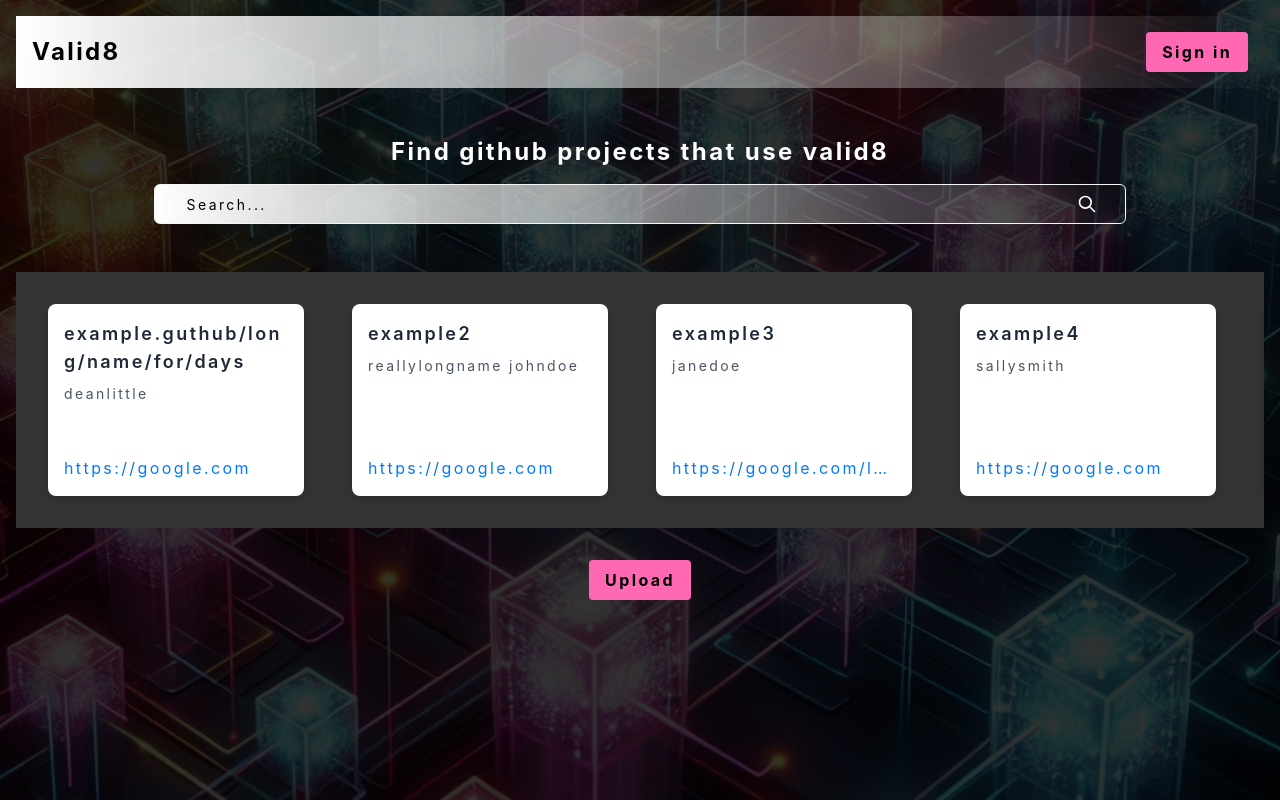
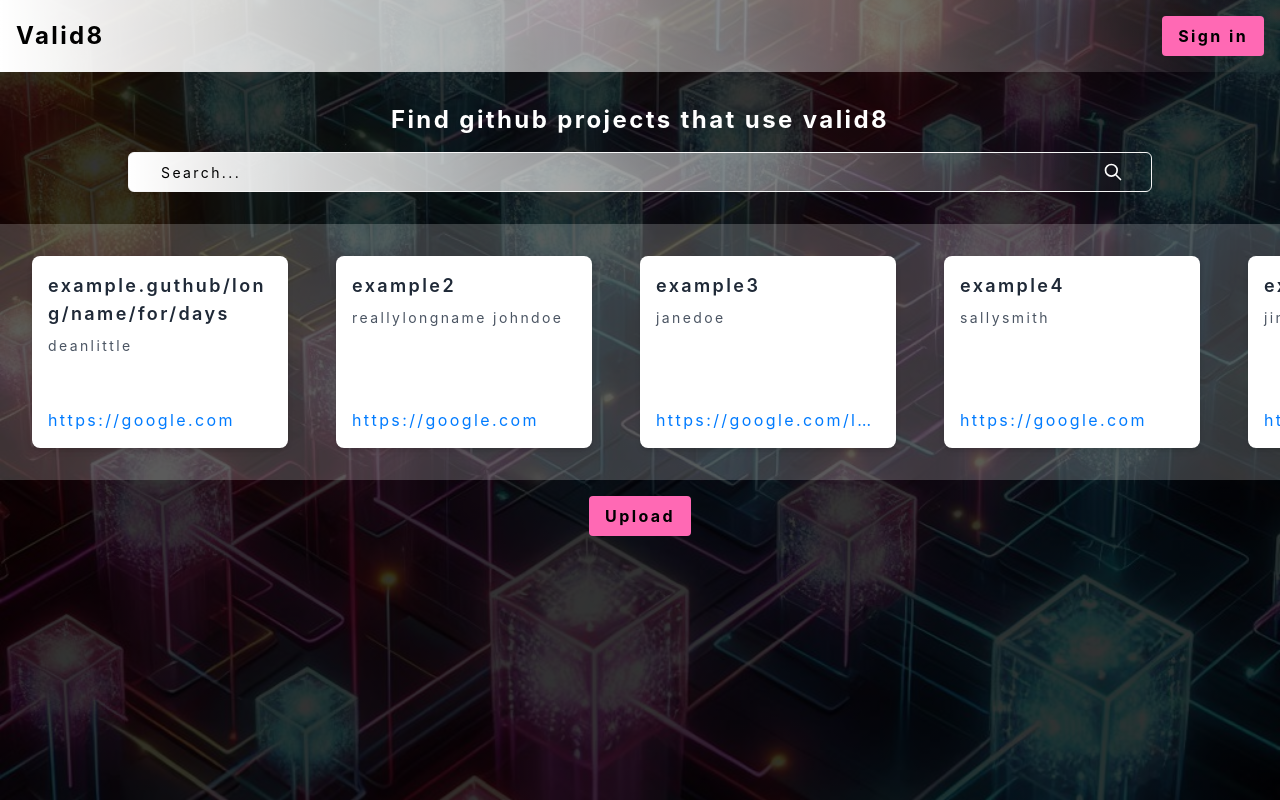
Before and after one commit to timknapp12/valid8-fe, a React (Create React App) app: page / in a window 1280 px wide. Built offline with nearby package versions, Linux system fonts and the light colour scheme.

Commit message:
add 0 padding to home track

```diff
--- a/src/components/Track.tsx
+++ b/src/components/Track.tsx
@@ -5,9 +5,9 @@ import { TrackProps } from '../types';
 
 export const Track: React.FC<TrackProps> = ({ items }) => {
   return (
-    <div className='w-full bg-darkGray overflow-x-auto'>
+    <div className='w-full  overflow-x-auto bg-white bg-opacity-20'>
       <div className='inline-block min-w-full'>
-        <Row className='p-4 gap-4 flex-nowrap'>
+        <Row className='flex-nowrap'>
           {items.map(({ id, name, owner, link }) => (
             <Tile key={id} id={id} name={name} owner={owner} link={link} />
           ))}
--- a/src/pages/Home.tsx
+++ b/src/pages/Home.tsx
@@ -48,9 +48,10 @@ const Home: React.FC = () => {
   return (
     <div>
       <StyleTag />
-      <Column className='gap-8'>
-        <Header />
-        <Column>
+      <Header />
+      <Column className='gap-12 p-0' style={{ padding: 0 }}>
+        <div />
+        <Column className='pl-0 pr-0'>
           <h2 className='text-2xl font-bold'>
             Find github projects that use valid8
           </h2>
--- a/src/types/index.ts
+++ b/src/types/index.ts
@@ -12,6 +12,7 @@ export interface ButtonProps {
 export interface ColumnProps {
   className?: string;
   children: React.ReactNode;
+  style?: React.CSSProperties;
 }
 
 export interface RowProps {
```
